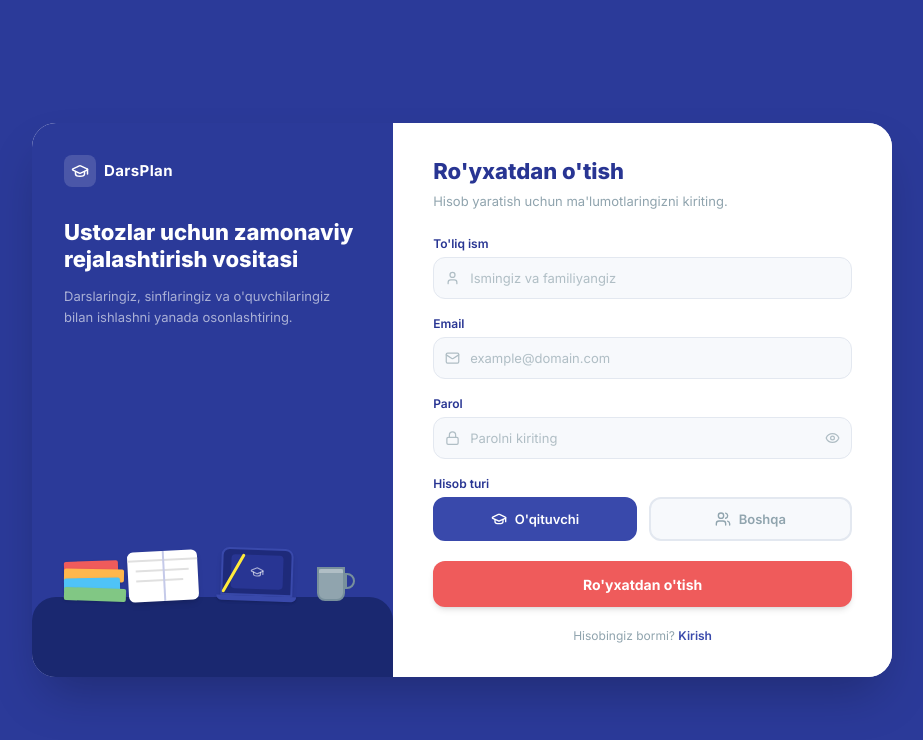
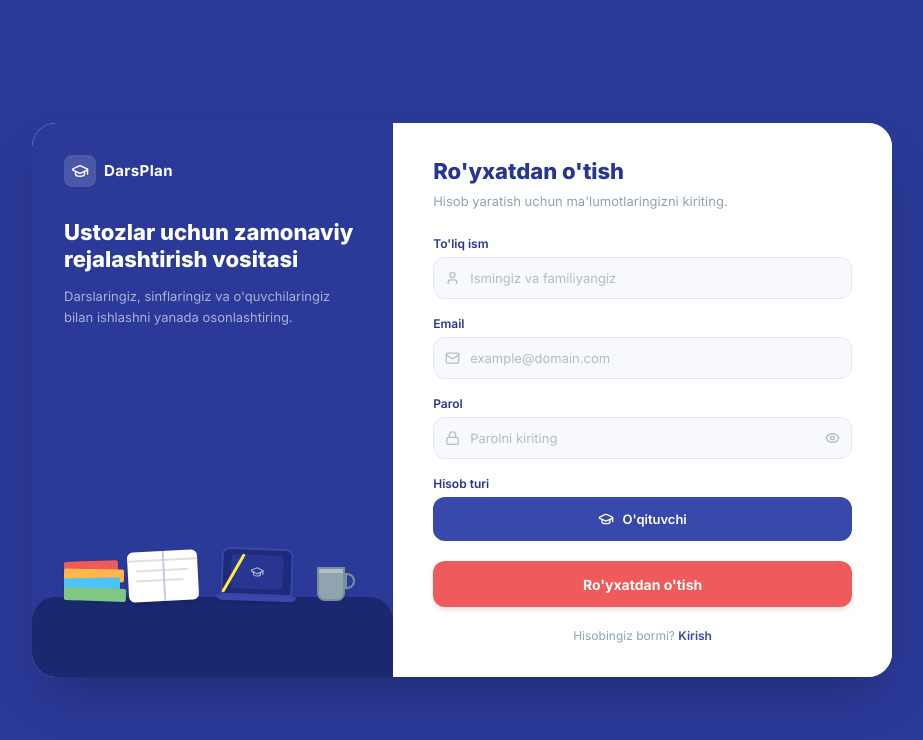
Before and after one commit to yusufken369-code/DarsPlan, a React (Vite) app: page /signup in a window 1280 px wide. Shown: the top 740 px of the page, without its empty margins (178-1101 px from the left). Built offline with nearby package versions, Linux system fonts and the light colour scheme; no server answers.

Commit message:
clean(auth): remove Boshqa button and set teacher-only role

```diff
--- a/src/pages/SignUp.jsx
+++ b/src/pages/SignUp.jsx
@@ -2,7 +2,7 @@ import React, { useState } from 'react';
 import { Link, useNavigate } from 'react-router-dom';
 import {
   User, Mail, Lock, Eye, EyeOff,
-  GraduationCap, Users, CheckCircle2
+  GraduationCap, CheckCircle2
 } from 'lucide-react';
 import { supabase } from '../lib/supabase';
 
@@ -310,30 +310,16 @@ export default function SignUp() {
 
             {/* Hisob turi */}
             <Field label="Hisob turi" error={errors.role}>
-              <div className="flex gap-3">
-                {[
-                  { val: 'teacher', label: "O'qituvchi", Icon: GraduationCap },
-                  { val: 'other', label: 'Boshqa', Icon: Users },
-                ].map(({ val, label, Icon }) => {
-                  const active = form.role === val;
-                  return (
-                    <button
-                      key={val}
-                      type="button"
-                      disabled={loading}
-                      onClick={() => set('role', val)}
-                      className="flex-1 flex items-center justify-center gap-2 h-[44px] rounded-xl border-2 text-[13px] font-semibold transition-all duration-150"
-                      style={{
-                        borderColor: active ? '#3949ab' : '#e3e8f0',
-                        background: active ? '#3949ab' : '#f7f9fc',
-                        color: active ? '#ffffff' : '#90a4ae',
-                      }}
-                    >
-                      <Icon size={16} />
-                      {label}
-                    </button>
-                  );
-                })}
+              <div
+                className="w-full flex items-center justify-center gap-2 h-[44px] rounded-xl border-2 text-[13px] font-semibold select-none shadow-xs"
+                style={{
+                  borderColor: '#3949ab',
+                  background: '#3949ab',
+                  color: '#ffffff',
+                }}
+              >
+                <GraduationCap size={16} />
+                <span>O'qituvchi</span>
               </div>
             </Field>
 
```
